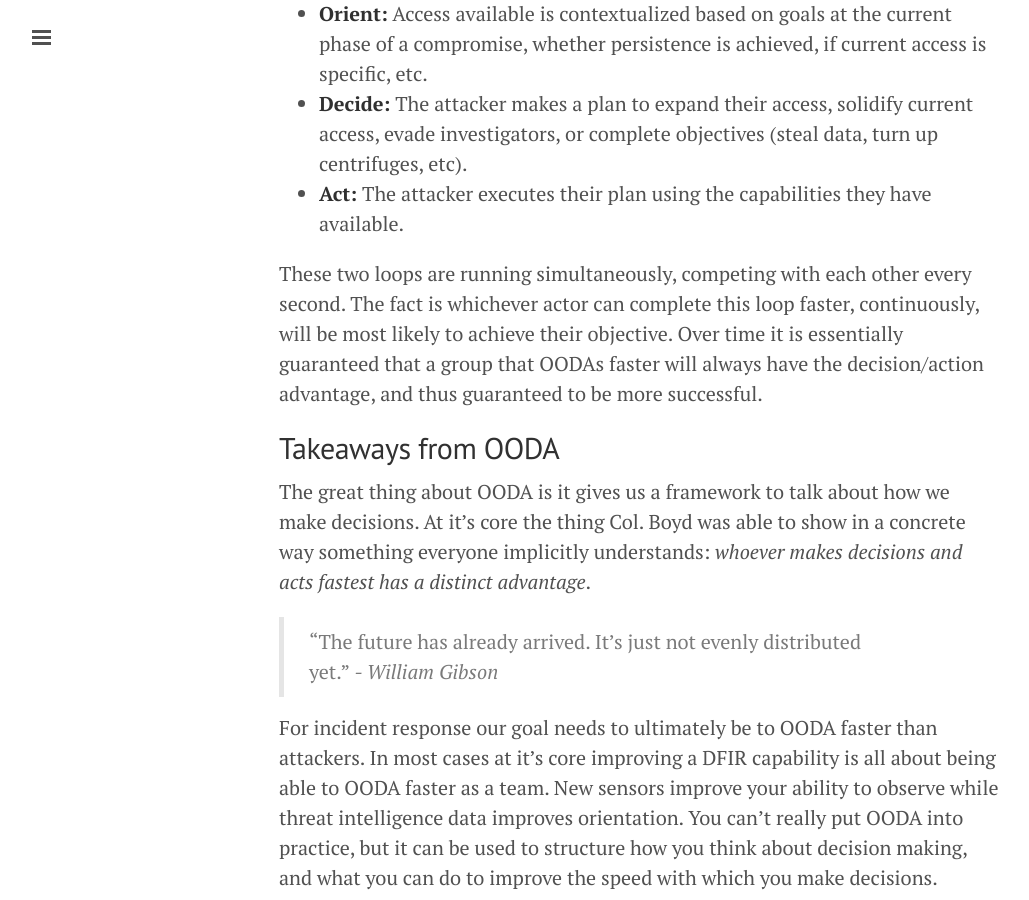
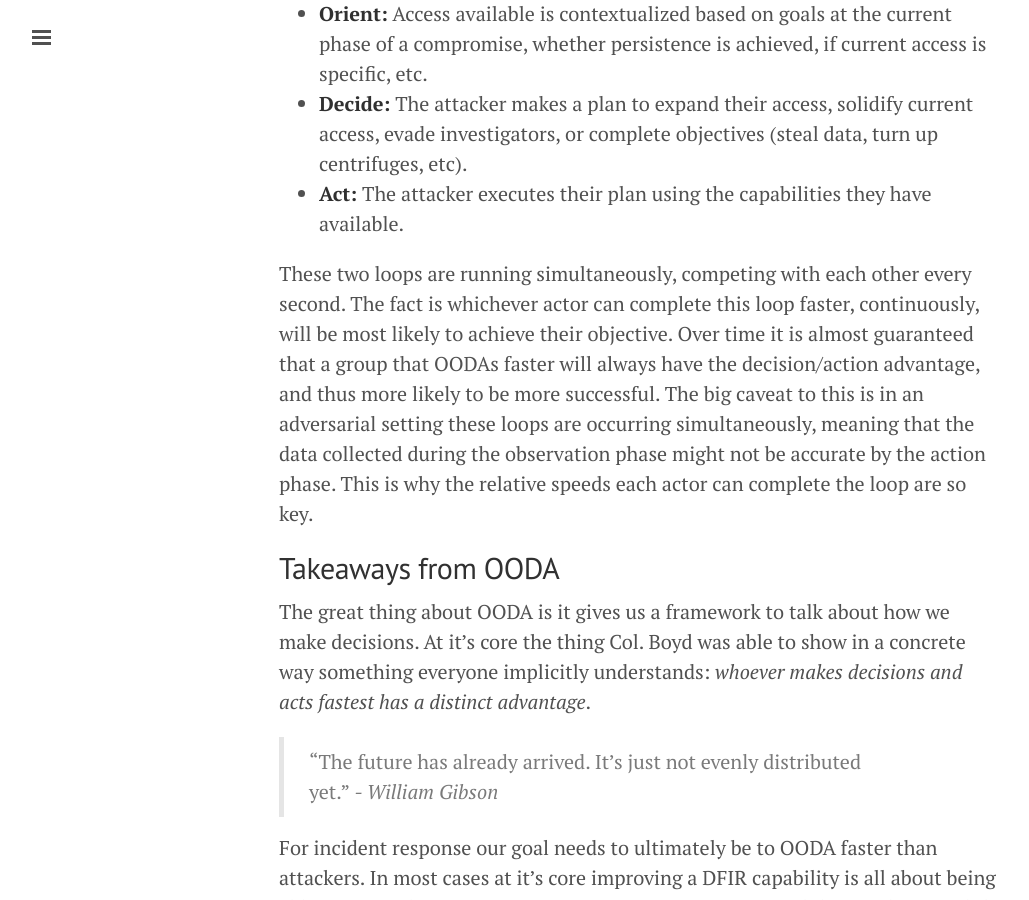
Before and after one commit to sroberts/sroberts.github.io, a Jekyll site: the page built from _posts/2015-01-27-cycles-ooda.md, in a window 1280 px wide and 900 px high, scrolled down 2100 px. Shown: the whole window, without its empty margins (1-1030 px from the left). Built offline with Jekyll 4.4.1, drawn with Linux system fonts in a browser that asks for light colours; nearby versions of some CDN libraries.

Commit message:
final edits & fixes

```diff
--- a/_posts/2015-01-27-cycles-ooda.md
+++ b/_posts/2015-01-27-cycles-ooda.md
@@ -39,7 +39,7 @@ And the cycle begins again. Where this gets even more fascinating is when you co
 - __Decide:__ The attacker makes a plan to expand their access, solidify current access, evade investigators, or complete objectives (steal data, turn up centrifuges, etc).
 - __Act:__ The attacker executes their plan using the capabilities they have available.
 
-These two loops are running simultaneously, competing with each other every second. The fact is whichever actor can complete this loop faster, continuously, will be most likely to achieve their objective. Over time it is essentially guaranteed that a group that OODAs faster will always have the decision/action advantage, and thus guaranteed to be more successful.
+These two loops are running simultaneously, competing with each other every second. The fact is whichever actor can complete this loop faster, continuously, will be most likely to achieve their objective. Over time it is almost guaranteed that a group that OODAs faster will always have the decision/action advantage, and thus more likely to be more successful. The big caveat to this is in an adversarial setting these loops are occurring simultaneously, meaning that the data collected during the observation phase might not be accurate by the action phase. This is why the relative speeds each actor can complete the loop are so key.
 
 ## Takeaways from OODA
 
```
